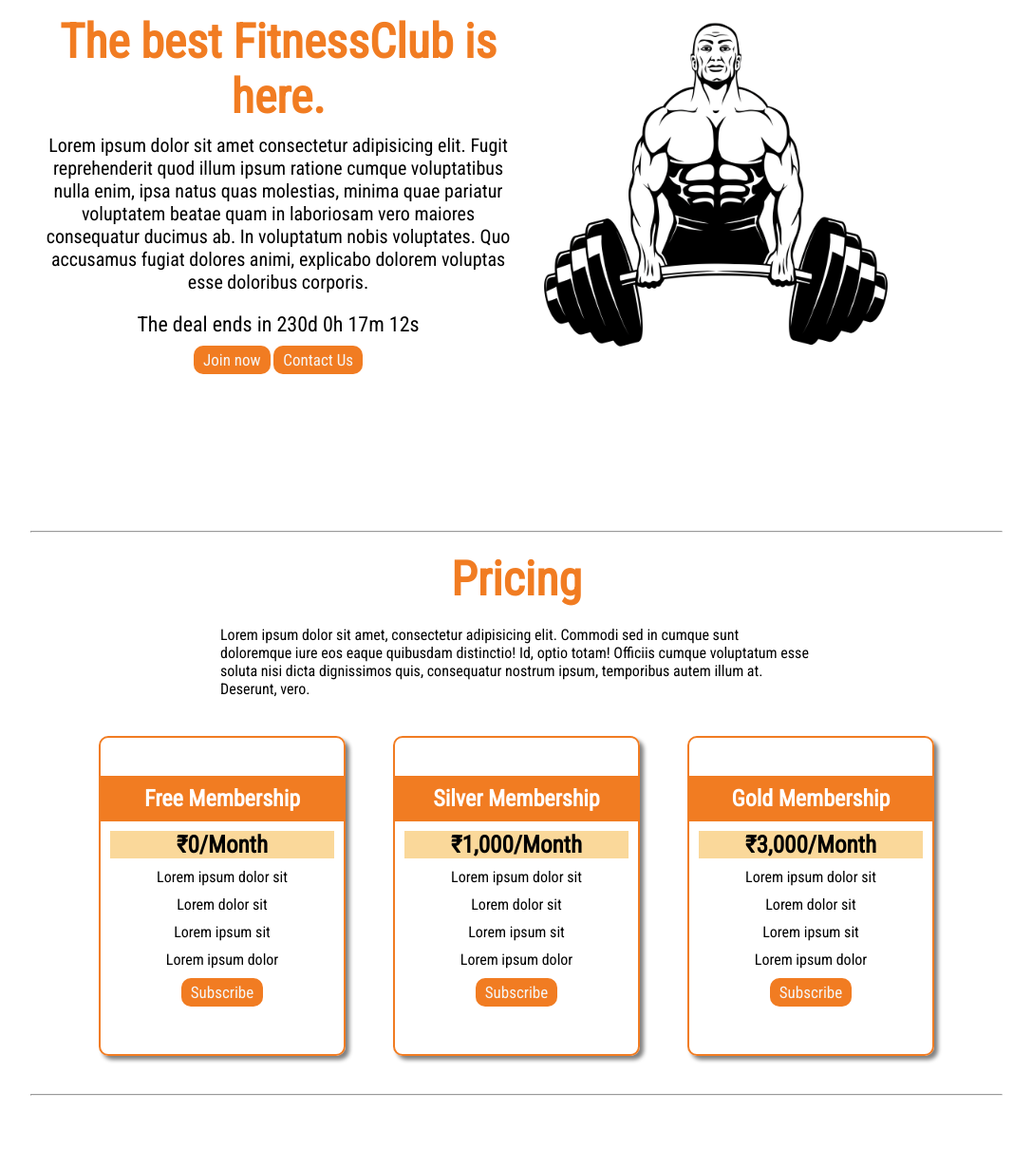
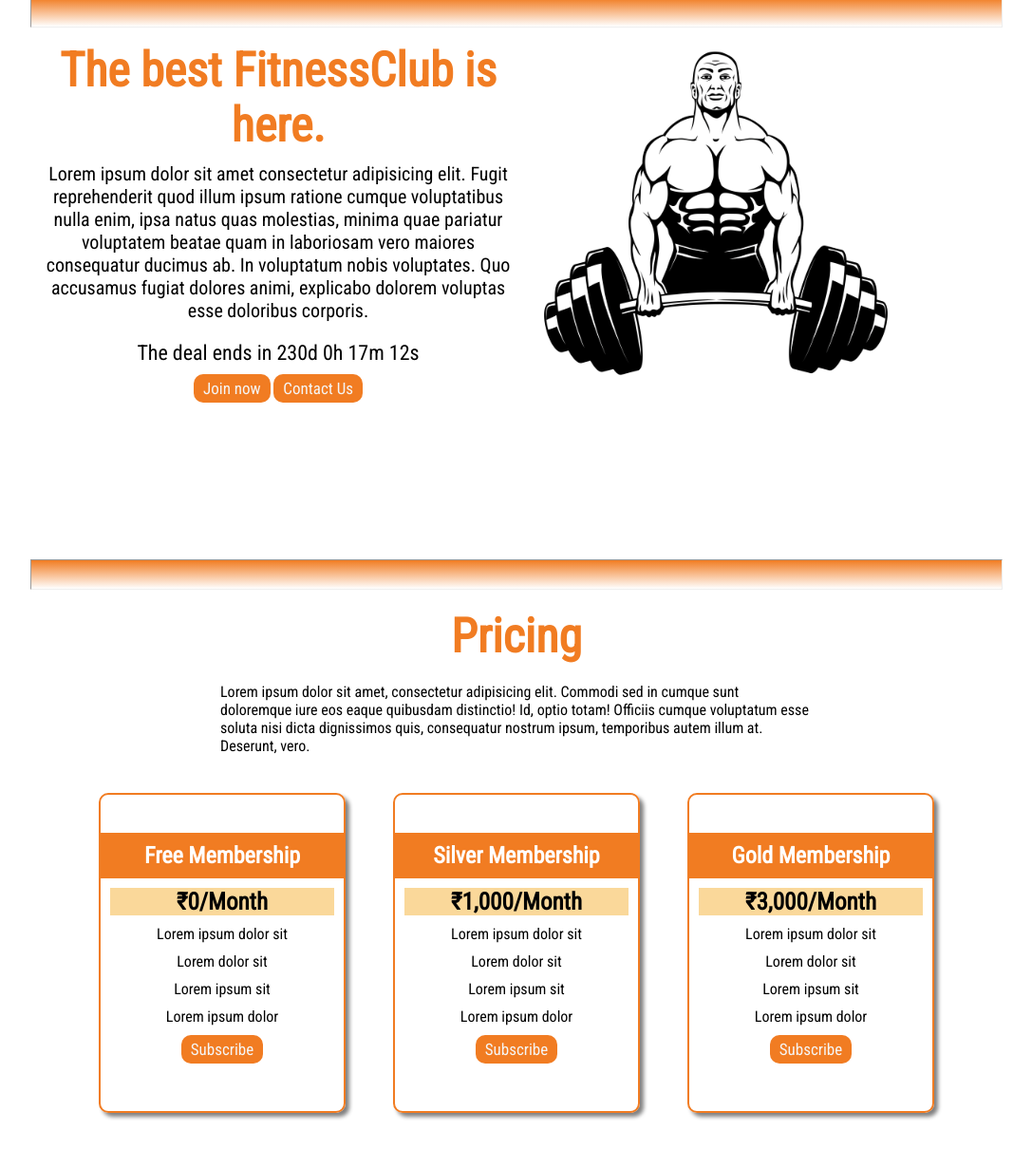
Before and after one commit to LakshayLakshaySharma/Product-Landing-Page, a plain HTML site: page Index.html in a window 1280 px wide. Shown: the part 73-1283 px from the top of the page at 95% size, without its empty margins (96-1183 px from the left). Drawn offline with Linux system fonts and the light colour scheme.

Commit message:
change css, add linear-gradiant

```diff
--- a/Index.html
+++ b/Index.html
@@ -25,7 +25,7 @@
                 </ul>
             </nav>
         </header>
-        <hr>
+        <hr class="line">
         <main class='min-h-screen'>
             <!-- section no.1 -->
             <section class="section1">
@@ -51,7 +51,7 @@
                     </div>
                 </div>
             </section>
-            <hr>
+            <hr class="line">
             <!-- section no.2 -->
             <section class="section2">
                 <h1 class="item-center my-2">Pricing</h1>
@@ -98,7 +98,7 @@
                 </div>
             </section>
 
-            <hr>
+            <hr class="line">
             <!-- section no.3 -->
             <section class="section3">
                 <h2>Compare plans</h2>
@@ -168,7 +168,7 @@
                     </table>
                 </div>
             </section>
-            <hr>
+            <hr class="line">
         </main>
         <footer>
             Copyright &copy FitnessClup.com | All rights reserved
--- a/utils.css
+++ b/utils.css
@@ -140,10 +140,16 @@ padding: 20px;
 
 .section3 table td{
     /* border-right: 1px solid #f17c22;*/
-    border-bottom: 1px solid #f17c22;
+    border-bottom: 1px solid rgb(241, 124, 34);
 
 }
 
 .section3{
     margin: 100px 25px;
 }
+
+hr{
+
+    background: linear-gradient(to top, white, rgb(241,124,34));
+    height:30px;
+}
```
Also changed, not shown: style.css (line endings or trailing spaces).
